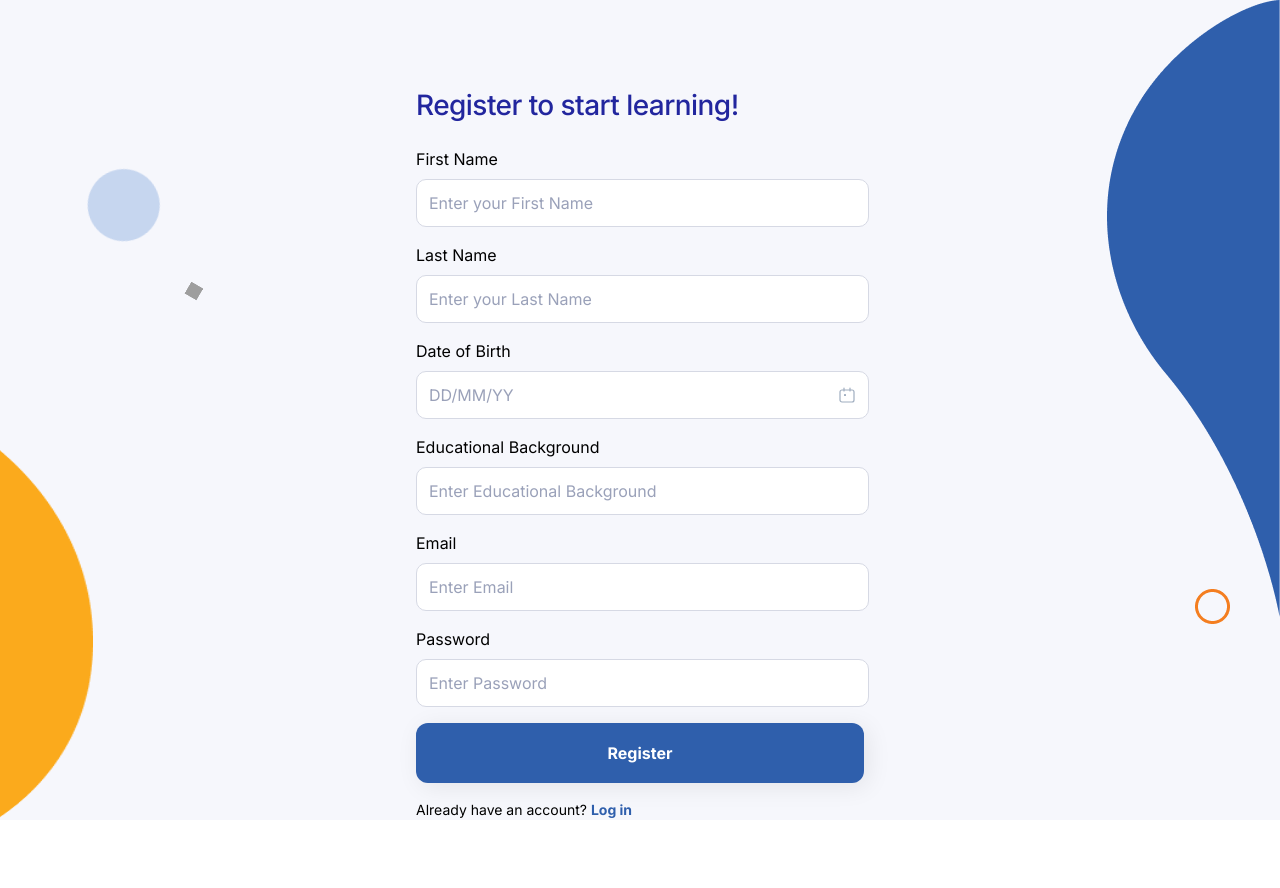
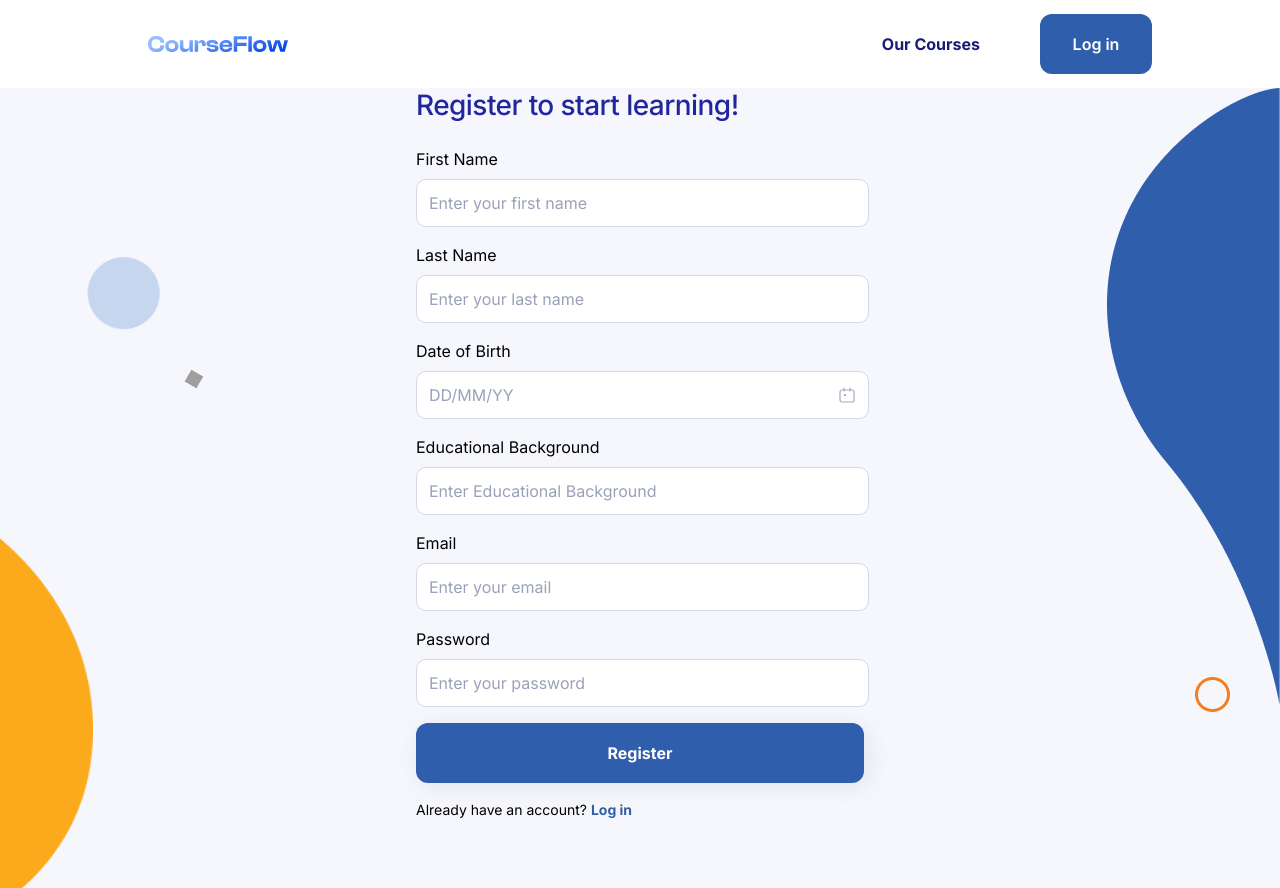
Before and after one commit to Kritsiri-nd/Course-Flow-Final-Project, a Next.js app: page /auth/register in a window 1280 px wide. Before the commit the page ends 820 px from the top, so only its background shows below. Built offline with nearby package versions, Linux system fonts and the light colour scheme; grey boxes are pictures that could not be loaded.

Commit message:
feat: add Navbar component into register and success pages, update placeholder text for form fields

```diff
--- a/src/app/auth/register/page.tsx
+++ b/src/app/auth/register/page.tsx
@@ -12,6 +12,7 @@ import Popover from '@mui/material/Popover'
 import { DateCalendar } from '@mui/x-date-pickers/DateCalendar'
 import { validateFirstName, validateLastName, validateDateOfBirth, validateEmail, validatePassword, validateEducationalBackground } from '@/lib/validators';
 import { useRouter } from 'next/navigation';
+import Navbar from '@/components/ui/navbar';
 
 export default function register() {
   const router = useRouter();
@@ -188,6 +189,8 @@ export default function register() {
   };
 
   return (
+    <>
+      <Navbar />
     <div className="min-h-screen relative overflow-hidden">
         {/* Decorative Elements */}
       <div className="absolute top-0 left-0 w-full h-full pointer-events-none bg-[#F6F7FC]">
@@ -226,16 +229,6 @@ export default function register() {
           className="absolute w-[35px] h-[35px] opacity-100 top-[589px] right-[50px]"
         />
     </div>
-      {/* Navbar */}
-      <nav className="w-full h-[88px] opacity-100 flex items-center justify-between px-6 bg-white border-b border-gray-200 box-border">
-        <div className="text-2xl font-bold text-gray-800">
-          CourseFlow
-        </div>
-        <div className="flex gap-6 items-center">
-          <a href="/non-user/courses" className="no-underline text-gray-500 hover:text-gray-700 transition-colors">Courses</a>
-          <a href="/auth/login" className="no-underline text-gray-500 hover:text-gray-700 transition-colors">Login</a>
-        </div>
-      </nav>
 
       {/* Main Content */}
       <div className="flex items-center justify-center min-h-[calc(100vh-88px)] px-4 relative z-10">
@@ -258,7 +251,7 @@ export default function register() {
                 value={formData.firstName}
                 onChange={handleInputChange}
                 onBlur={handleBlur}
-                placeholder="Enter your First Name"
+                placeholder="Enter your first name"
                 required
                 className={`${errors.firstName ? 'border-[#9B2FAC] focus:border-[#9B2FAC]' : ''} pr-10`}
               />
@@ -288,7 +281,7 @@ export default function register() {
                 value={formData.lastName}
                 onChange={handleInputChange}
                 onBlur={handleBlur}
-                placeholder="Enter your Last Name"
+                placeholder="Enter your last name"
                 required
                 className={`${errors.lastName ? 'border-[#9B2FAC] focus:border-[#9B2FAC]' : ''} pr-10`}
               />
@@ -457,7 +450,7 @@ export default function register() {
                 value={formData.email}
                 onChange={handleInputChange}
                 onBlur={handleBlur}
-                placeholder="Enter Email"
+                placeholder="Enter your email"
                 required
                 className={`${errors.email ? 'border-[#9B2FAC] focus:border-[#9B2FAC]' : ''} pr-10`}
               />
@@ -487,7 +480,7 @@ export default function register() {
                 value={formData.password}
                 onChange={handleInputChange}
                 onBlur={handleBlur}
-                placeholder="Enter Password"
+                placeholder="Enter your password"
                 required
                 className={`${errors.password ? 'border-[#9B2FAC] focus:border-[#9B2FAC]' : ''} pr-10`}
               />
@@ -530,5 +523,6 @@ export default function register() {
         </div>
       </div>
     </div>
+    </>
   );
 }
--- a/src/app/auth/register/success/page.tsx
+++ b/src/app/auth/register/success/page.tsx
@@ -2,11 +2,14 @@
 
 import { Button } from '@/components/ui/button';
 import { useRouter } from 'next/navigation';
+import Navbar from '@/components/ui/navbar';
 
 export default function RegisterSuccess() {
   const router = useRouter();
 
   return (
+    <>
+      <Navbar />
     <div className="min-h-screen relative overflow-hidden">
       {/* Decorative Elements (same as register page) */}
       <div className="absolute top-0 left-0 w-full h-full pointer-events-none bg-[#F6F7FC]">
@@ -47,16 +50,6 @@ export default function RegisterSuccess() {
       </div>
 
       <div className="min-h-screen relative overflow-hidden">
-        {/* Navbar (same as register page) */}
-        <nav className="w-full h-[88px] opacity-100 flex items-center justify-between px-6 bg-white border-b border-gray-200 box-border">
-          <div className="text-2xl font-bold text-gray-800">
-            CourseFlow
-          </div>
-          <div className="flex gap-6 items-center">
-            <a href="/non-user/courses" className="no-underline text-gray-500 hover:text-gray-700 transition-colors">Courses</a>
-            <a href="/auth/login" className="no-underline text-gray-500 hover:text-gray-700 transition-colors">Login</a>
-          </div>
-        </nav>
 
         {/* Main Content */}
         <div className="flex items-center justify-center min-h-[calc(100vh-176px)] px-4 relative z-10">
@@ -75,11 +68,12 @@ export default function RegisterSuccess() {
               className="w-[321.5px] h-[60px] rounded-[12px] px-[32px] py-[18px] mt-[24px]"
               onClick={() => router.push('/auth/login')}
             >
-              Continue to login
+              Go to Login
             </Button>
           </div>
         </div>
       </div>
     </div>
+    </>
   );
 }
```
